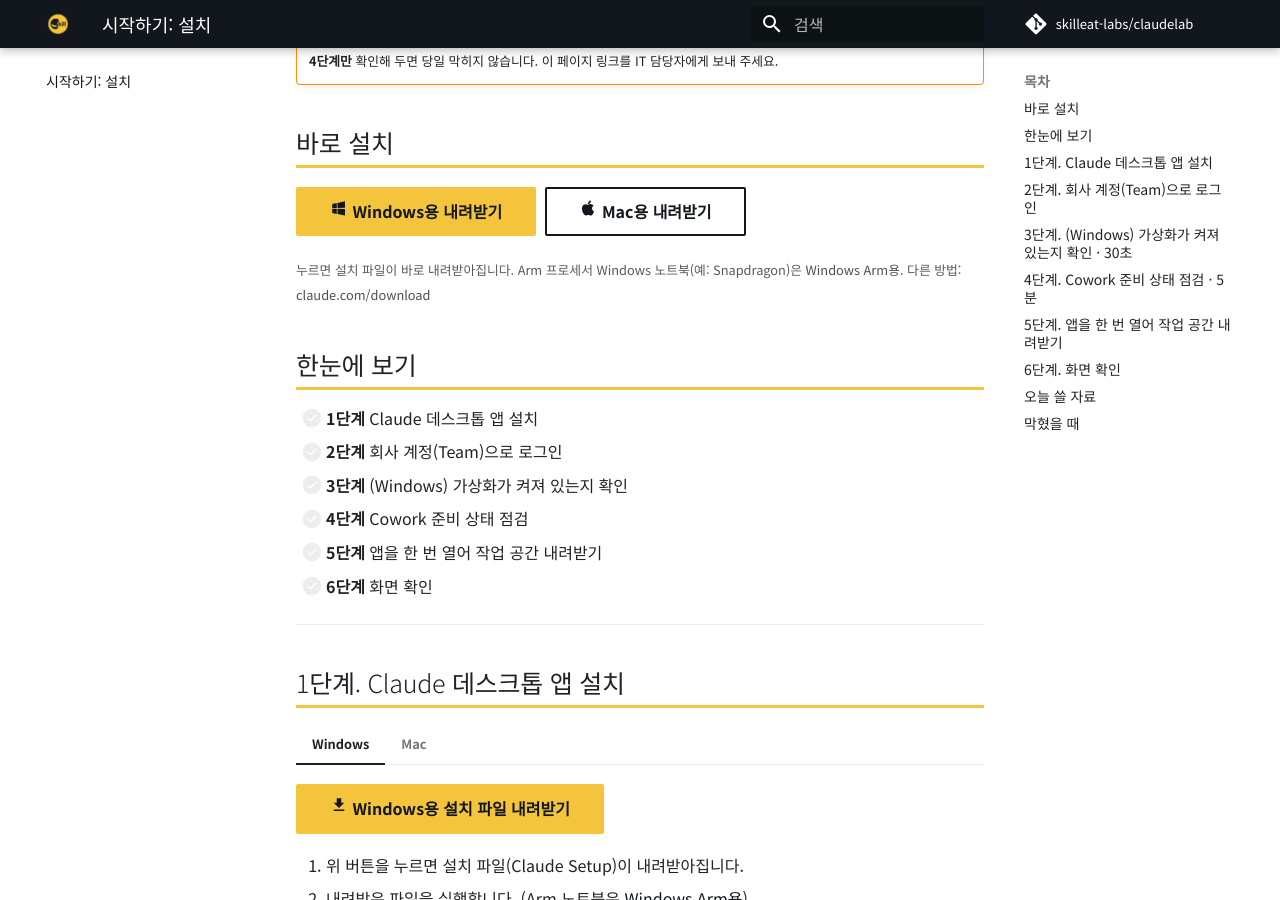
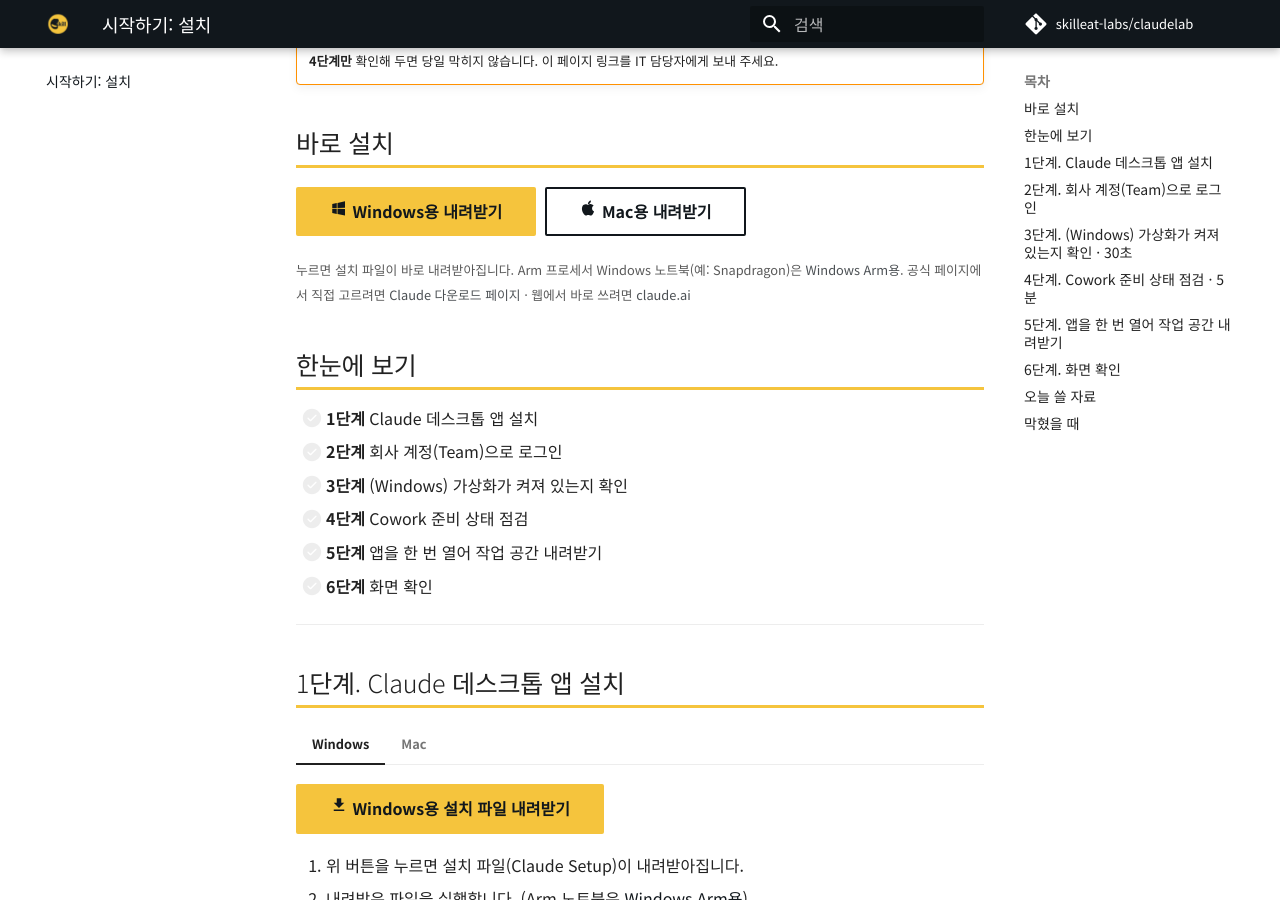
Before and after one commit to skilleat-labs/claudelab, an MkDocs documentation site: the page built from docs/install.md, in a window 1280 px wide and 900 px high, scrolled down 351 px. Built offline with MkDocs 1.6.1 and Material for MkDocs 9.7.7, drawn with Linux system fonts in a browser that asks for light colours; comment, search, counter and statistics services are not loaded.

Commit message:
홈과 설치 페이지에 Claude 공식 다운로드 페이지, claude.ai 링크 추가
Co-Authored-By: Claude Opus 5.5 <noreply@anthropic.com>

```diff
--- a/docs/install.md
+++ b/docs/install.md
@@ -12,7 +12,7 @@
 [:material-microsoft-windows: Windows용 내려받기](https://claude.ai/api/desktop/win32/x64/setup/latest/redirect){ .md-button .md-button--primary }
 [:material-apple: Mac용 내려받기](https://claude.ai/api/desktop/darwin/universal/dmg/latest/redirect){ .md-button }
 
-<small>누르면 설치 파일이 바로 내려받아집니다. Arm 프로세서 Windows 노트북(예: Snapdragon)은 [Windows Arm용](https://claude.ai/api/desktop/win32/arm64/setup/latest/redirect). 다른 방법: [claude.com/download](https://claude.com/download){ target=_blank }</small>
+<small>누르면 설치 파일이 바로 내려받아집니다. Arm 프로세서 Windows 노트북(예: Snapdragon)은 [Windows Arm용](https://claude.ai/api/desktop/win32/arm64/setup/latest/redirect). 공식 페이지에서 직접 고르려면 [Claude 다운로드 페이지](https://claude.com/download){ target=_blank } · 웹에서 바로 쓰려면 [claude.ai](https://claude.ai){ target=_blank }</small>
 
 ## 한눈에 보기
 
```
Also changed, not shown: docs/index.md (+2 -0 lines).
